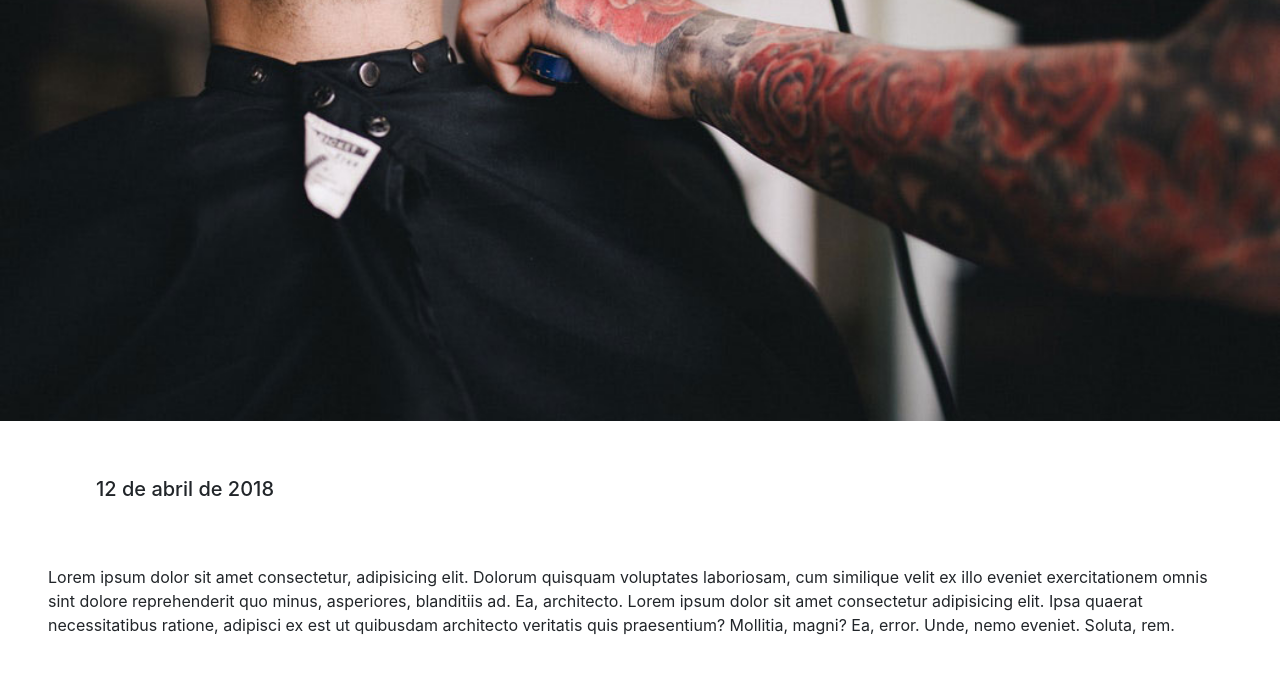
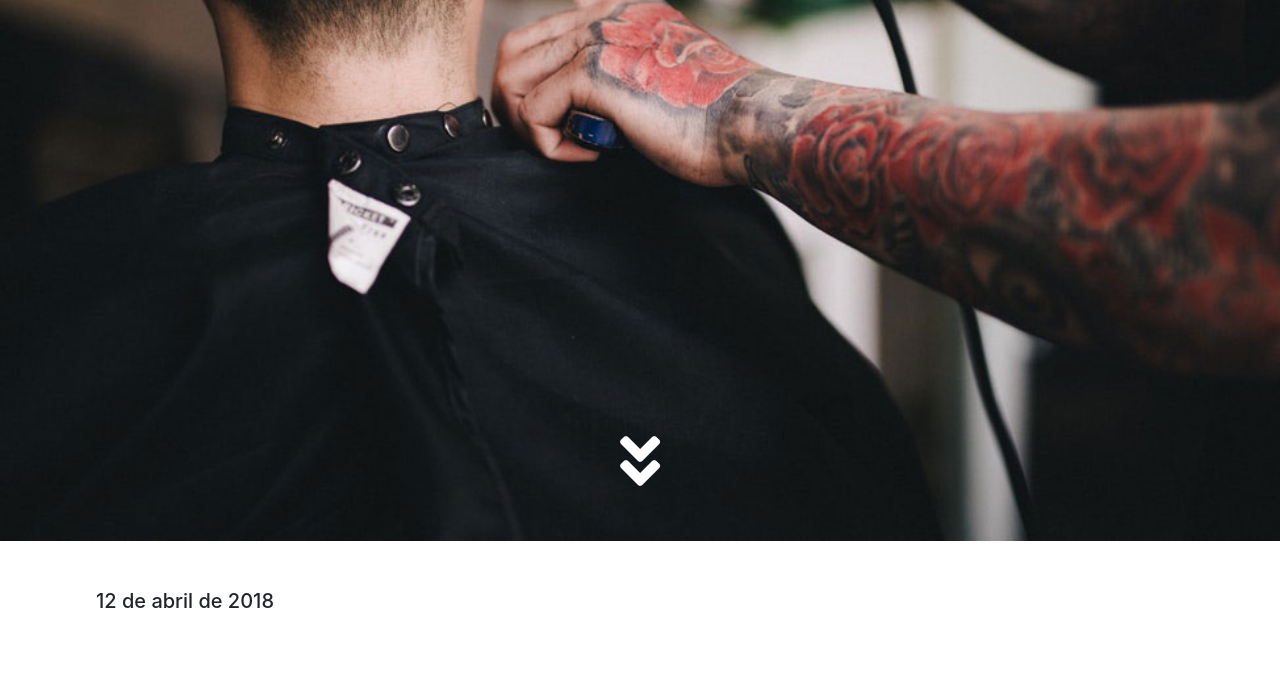
Before and after one commit to aan-chaaaan/desafio_barbershop, a plain HTML site: page assets/index.html in a window 1280 px wide. Shown: the part 435-1109 px from the top of the page. Drawn offline with nearby package versions, Linux system fonts and the light colour scheme; a web font is replaced by a local one.

Commit message:
commit dos

```diff
--- a/assets/index.html
+++ b/assets/index.html
@@ -10,6 +10,8 @@
     <link
         href="https://fonts.googleapis.com/css2?family=Playfair+Display:ital,wght@0,400;1,900&family=Roboto:wght@300;400&display=swap"
         rel="stylesheet">
+    <link rel="stylesheet" href="https://use.fontawesome.com/releases/v5.15.3/css/all.css"
+        integrity="sha384-SZXxX4whJ79/gErwcOYf+zWLeJdY/qpuqC4cAa9rOGUstPomtqpuNWT9wdPEn2fk" crossorigin="anonymous">
     <link rel="stylesheet" href="/assets/css/main.css">
 </head>
 
@@ -48,7 +50,7 @@
             <h2 class="main__title">5 formas de cuidar tu corte de cabello</h2>
         </div>
         <div class="main__icon">
-            <!--poner el icon de las flechas-->
+            <i class="fas fa-angle-double-down fa-4x"></i>
         </div>
     </header>
     <article class="article px-5">
--- a/assets/sass/layout/_header.scss
+++ b/assets/sass/layout/_header.scss
@@ -21,3 +21,9 @@
     font-weight: $bold;
     min-height: 100vh;
 }
+
+.main__icon {
+    color: $white;
+    text-align: center;
+    padding-bottom: 3rem;
+}
```
Also changed, not shown: assets/css/main.css, 1 other file.
